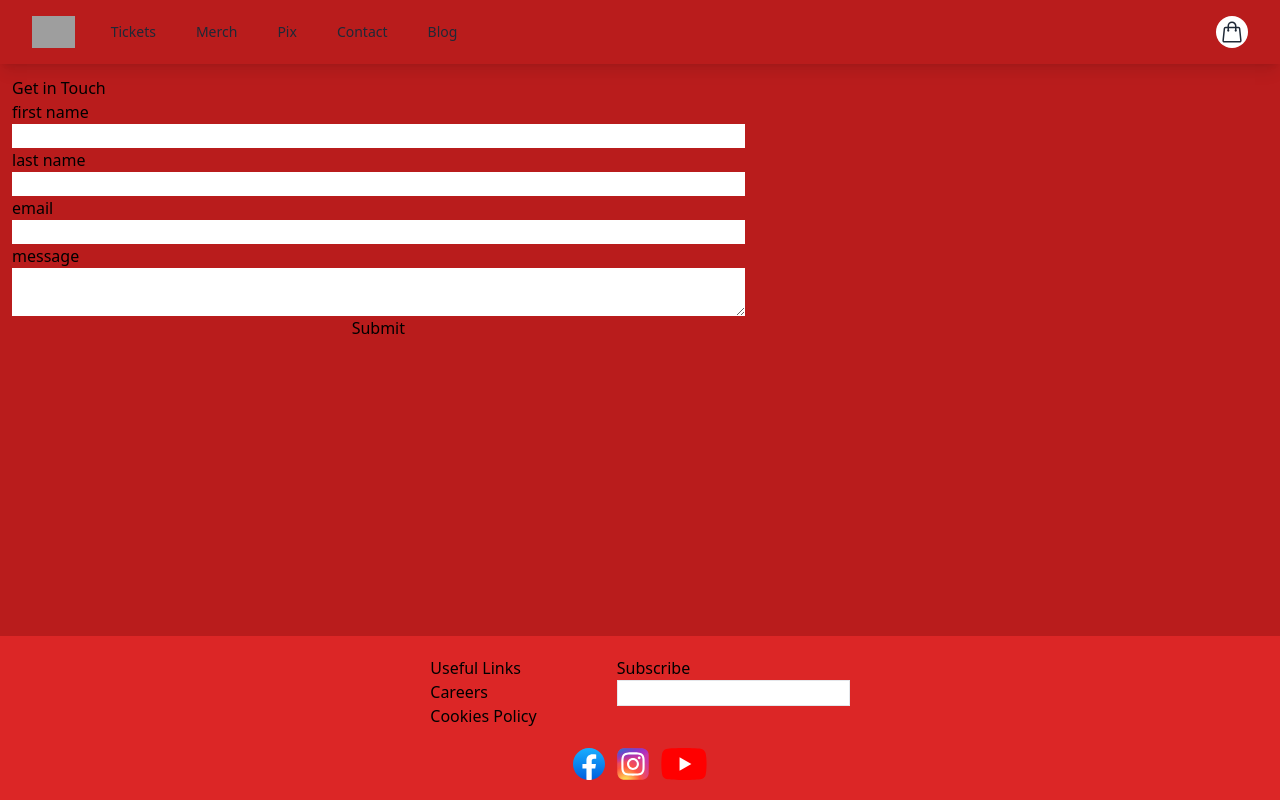
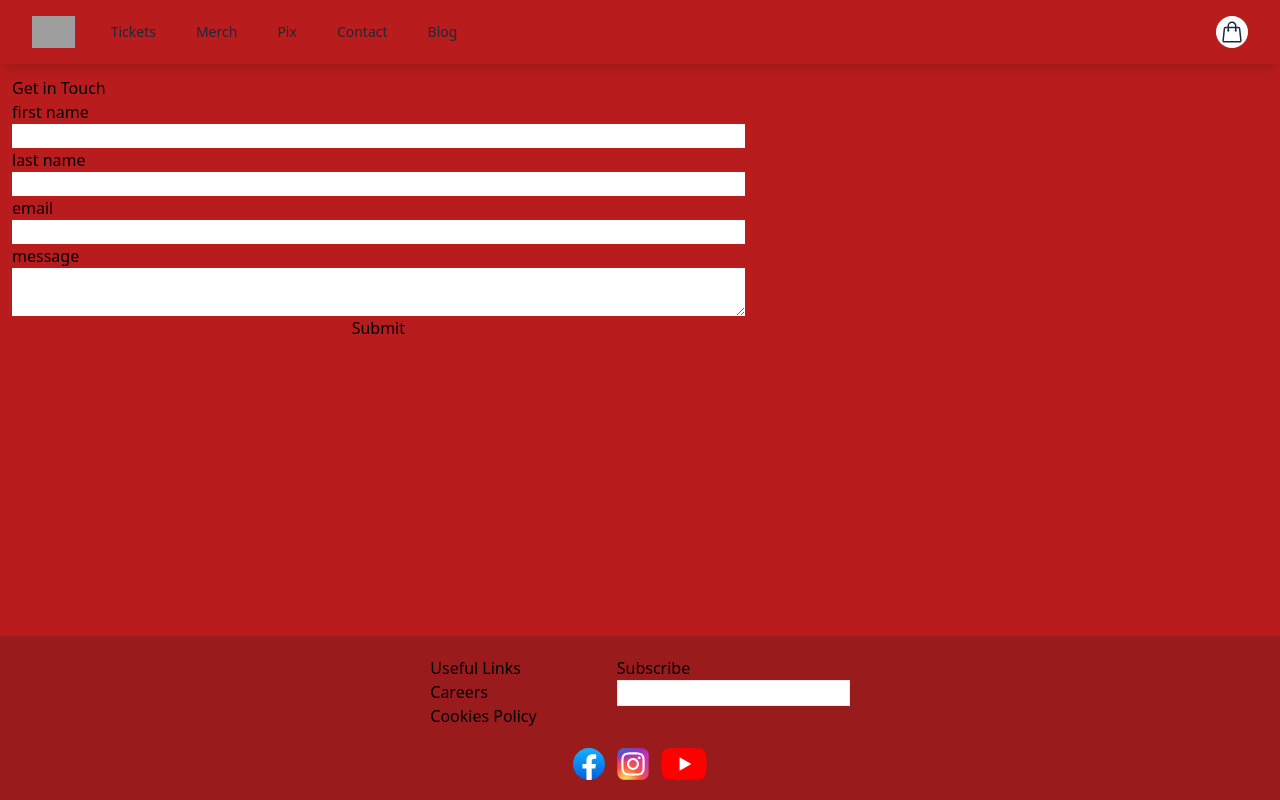
Before and after one commit to chloecourt/bh, a Next.js app in the folder frontend/: page /contact in a window 1280 px wide. Built offline with nearby package versions, Linux system fonts and the light colour scheme; grey boxes are pictures that could not be loaded.

Commit message:
changes to footer

```diff
--- a/frontend/components/Footer.tsx
+++ b/frontend/components/Footer.tsx
@@ -12,7 +12,7 @@ const onSubmit = (e: any) => {
 
 export const Footer = () => {
   return (
-    <footer className="flex flex-col justify-center w-full fixed bottom-0 bg-red-600">
+    <footer className="flex flex-col justify-center w-full fixed bottom-0 bg-red-800">
       <div className="flex justify-center">
         <div className="flex justify-center gap-20 p-5">
           <div className="">
```
